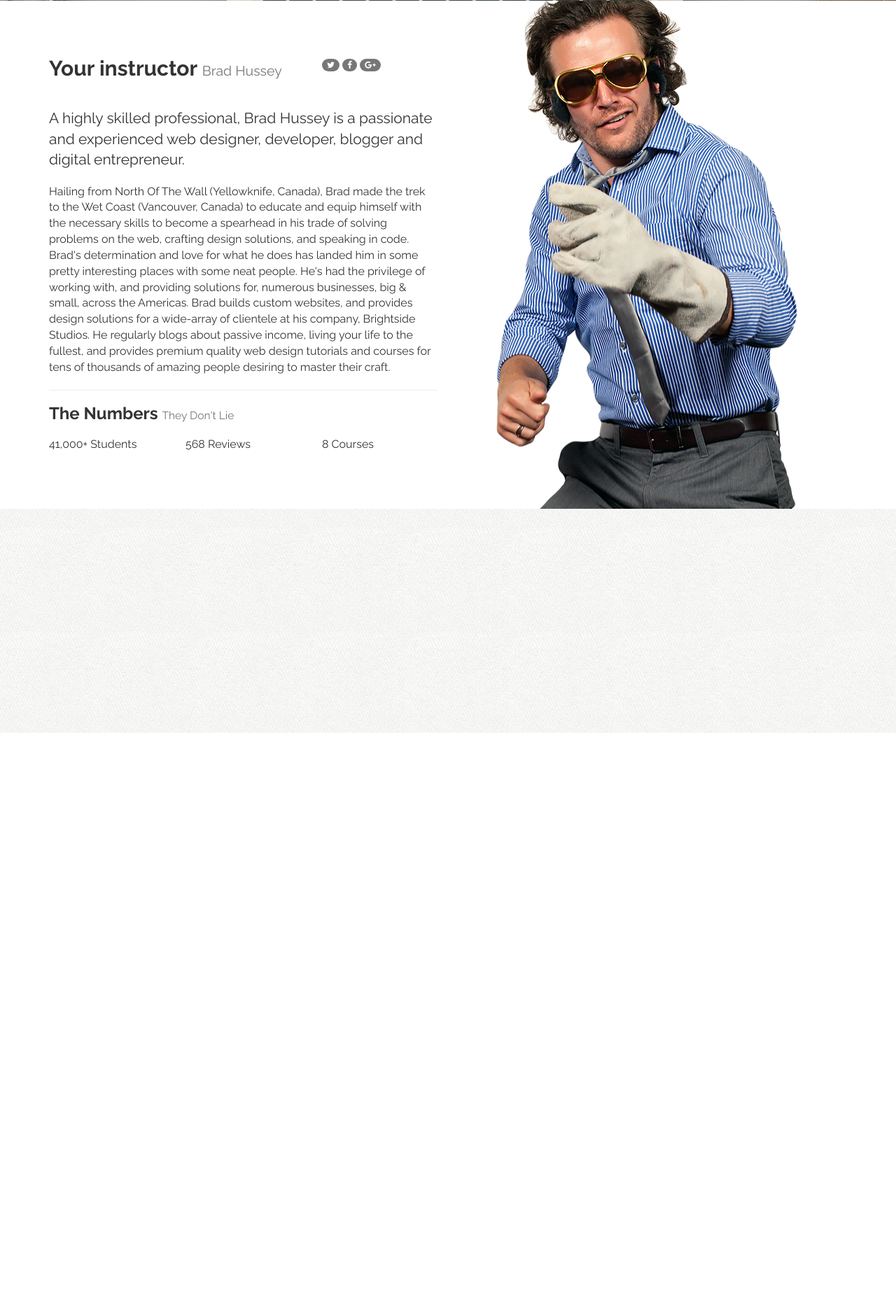
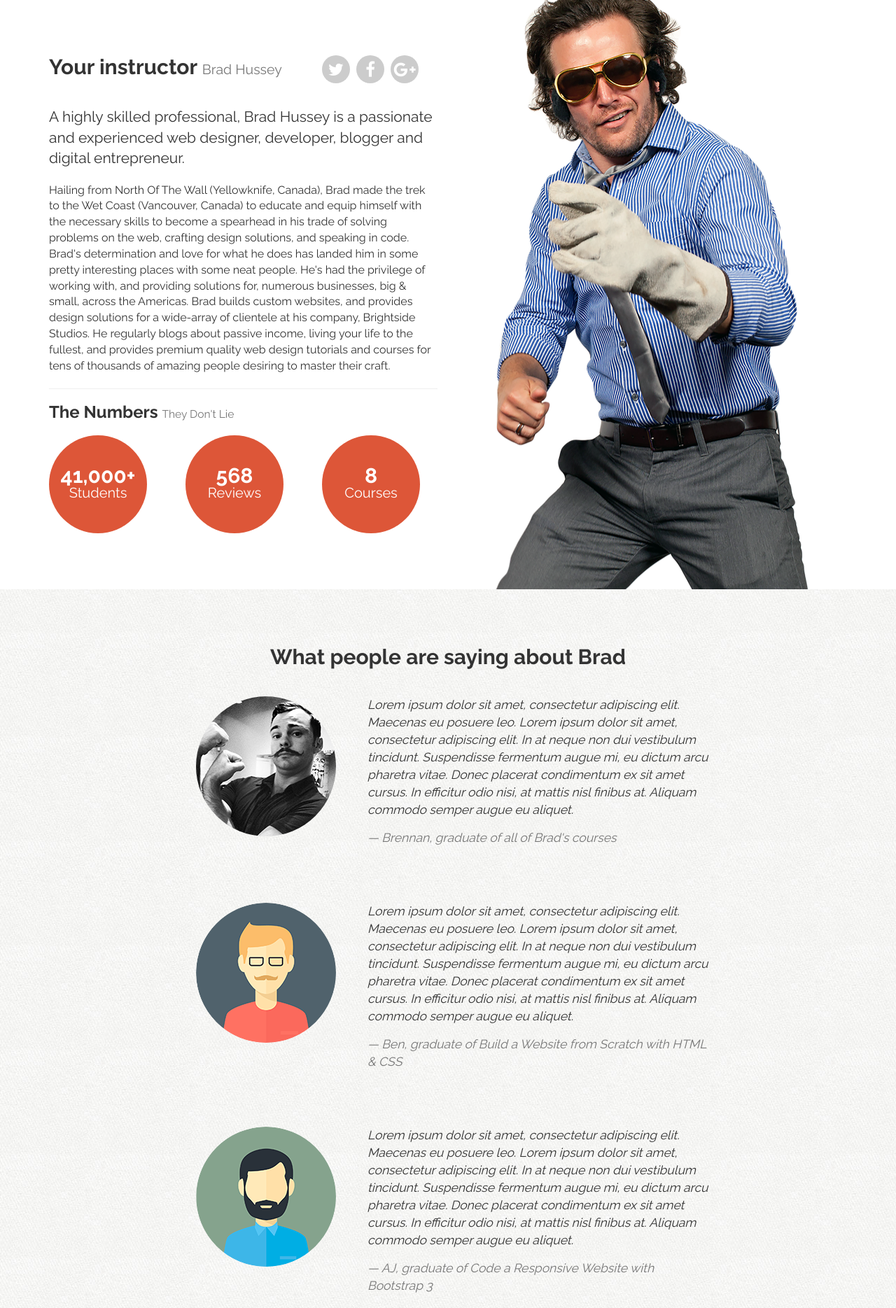
Before and after one commit to roxanneallard/Bootstrap-to-Wordpress, a PHP site: page / in a window 1280 px wide. Shown: the part 4289-6158 px from the top of the page at 70% size. Before the commit the page ends 5336 px from the top, so only its background shows below. Run offline with PHP 8.4, Linux system fonts and the light colour scheme; some libraries are stand-ins or nearby versions.

Commit message:
Finished the website layout

```diff
--- a/assets/css/custom.css
+++ b/assets/css/custom.css
@@ -45,6 +45,16 @@ h4 {
   font-size:18px;
 }
 
+a:link,
+a:visited {
+  color:#dd5638;
+}
+
+a:hover {
+  text-decoration: none;
+  color:#c9302c;
+}
+
 button, input, .btn, a.btn {
   -webkit-font-smoothing:antialiased;
   text-rendering: optimizeLegibility;
@@ -55,13 +65,75 @@ button, input, .btn, a.btn {
   font-weight: bold;
 }
 
+button.btn:focus {
+  outline: none !important;
+}
+
 .btn-danger {
   background-color: #dd5638;
   border-collapse: #d95131;
 }
 
+.btn-success {
+  background: #79b044;
+  border: none;
+}
+
+.btn-success:hover {
+  background: #6a9b3d;
+  border-color: #6a9b3d;
+}
+
 img {
   max-width: 100%;
+}
+
+.modal-content {
+  background: url('../img/tile.jpg') top left repeat;
+}
+
+.badge.social {
+  background: #ccc;
+  font-size: 24px;
+  height: 40px;
+  width:40px;
+  text-align: center;
+  line-height: 42px;
+  margin: 0 5px 20px 0;
+  padding: 0;
+  -webkit-border-radius:50px;
+  -moz-border-radius:50px;
+  border-radius: 50px;
+  color: white;
+}
+
+.badge.social.twitter:hover {
+  background-color: #55acee;
+}
+
+.badge.social.facebook:hover {
+  background-color: #3b5998;
+}
+
+.badge.social.gplus:hover {
+  background-color: #db4b39;
+}
+
+blockquote {
+  padding: 0;
+  border: none;
+  font-style: italic;
+  text-align: left;
+}
+
+blockquote cite {
+  display: block;
+  color:#777;
+  margin: 15px 0 0 0;
+}
+
+blockquote:before {
+  display: none;
 }
 
 /* === HERO === */
@@ -188,6 +260,96 @@ section {
   background: white url('../img/brad-elvis.png') 90% -10px no-repeat;
 }
 
+#instructor .num {
+  display: table;
+  font-size: 30px;
+  font-weight: bold;
+  color: white;
+  line-height: 24px;
+  height:140px;
+  width:140px;
+  text-align: center;
+  background: #dd5638;
+  -webkit-border-radius:100%;
+  -moz-border-radius:100%;
+  border-radius: 100%;
+  -webkit-font-smoothing:antialiased;
+  text-rendering: optimizeLegibility;
+
+}
+
+#instructor .num .num-content {
+  display: table-cell;
+  vertical-align: middle;
+}
+
+#instructor .num span {
+  display: block;
+  font-size: 20px;
+  font-weight: normal;
+}
+
+#kudos {
+  text-align: center;
+}
+
+.testimonial {
+  margin-bottom: 60px;
+}
+
+.testimonial img {
+  border-radius: 50%;
+  -webkit-border-radius:50%;
+  -moz-border-radius:50%;
+}
+
+#signup {
+  text-align: center;
+  background: url('../img/hipster-stuff.jpg') center center repeat fixed;
+  background-size: cover;
+  color:white;
+  padding: 140px 0;
+}
+
+#signup h2 {
+  font-weight: normal;
+}
+
+#signup h2 strong {
+  border-bottom: solid 2px #dd5638;
+}
+
+#signup .btn {
+  font-size:  24px;
+}
+
+footer {
+  background: #3e4249;
+  color: white;
+  padding: 20px 0 10px;
+  font-size: 12px;
+}
+
+footer p {
+  margin: 0;
+}
+
+footer a:link, footer a:visited {
+  color:white;
+}
+
+footer a:hover {
+  color: #dd5638;
+}
+
+footer li.signup-link a {
+  color: #dd5638;
+}
+
+footer li.signup-link a:hover {
+  font-weight: bold;
+}
+
 /* === CUSTOM ICON SPRITES === */
 i.ci {
   display: inline-block;
--- a/index.html
+++ b/index.html
@@ -73,6 +73,7 @@
             <div class="col-sm-7 hero-text">
               <h1>Bootstrap to Wordpress</h1>
               <p class="lead">Earn an extra $1k - $5k a Month by Learning to Code Your Very Own Responsive &amp; Custom Wordpress Websites With Bootstrap.</p>
+              <div class="row">
                 <div id="price-timeline">
                   <div class="col-sm-4 price price-active">
                     <h4>Pre-Launch Price <small>Ends soon!</small></h4>
@@ -87,7 +88,10 @@
                     <span>$399</span>
                   </div><!-- price -->
                 </div><!-- price-timeline -->
+              </div>
+              <div class="row">
                 <p><a class="btn btn-lg btn-danger" href="/" role="button">Enroll &raquo; </a></p>
+              </div>
             </div><!--col-sm-7 -->
           </div><!-- row -->
         </div><!-- container -->
@@ -286,18 +290,94 @@
     </section>
 
     <!-- TESTIMONIALS SECTION -->
-    <section>
-
-    </section>
+    <section id="kudos">
+      <div class="container">
+        <div class="row">
+          <div class="col-sm-8 col-sm-offset-2">
+            <h2>What people are saying about Brad</h2>
+            <!-- TESTIMONIALS -->
+            <div class="row testimonial">
+              <div class="col-sm-4">
+                <img src="assets/img/brennan.jpg" alt="Brennan">
+              </div><!-- col-sm-4 -->
+              <div class="col-sm-8">
+                <blockquote>
+                  Lorem ipsum dolor sit amet, consectetur adipiscing elit. Maecenas eu posuere leo. Lorem ipsum dolor sit amet, consectetur adipiscing elit. In at neque non dui vestibulum tincidunt. Suspendisse fermentum augue mi, eu dictum arcu pharetra vitae. Donec placerat condimentum ex sit amet cursus. In efficitur odio nisi, at mattis nisl finibus at. Aliquam commodo semper augue eu aliquet.
+                <cite>&mdash; Brennan, graduate of all of Brad's courses</cite>
+                </blockquote>
+              </div><!-- col-sm-8 -->
+            </div><!-- row -->
+            <div class="row testimonial">
+              <div class="col-sm-4">
+                <img src="assets/img/ben.png" alt="Ben">
+              </div><!-- col-sm-4 -->
+              <div class="col-sm-8">
+                <blockquote>
+                  Lorem ipsum dolor sit amet, consectetur adipiscing elit. Maecenas eu posuere leo. Lorem ipsum dolor sit amet, consectetur adipiscing elit. In at neque non dui vestibulum tincidunt. Suspendisse fermentum augue mi, eu dictum arcu pharetra vitae. Donec placerat condimentum ex sit amet cursus. In efficitur odio nisi, at mattis nisl finibus at. Aliquam commodo semper augue eu aliquet.
+                <cite>&mdash; Ben, graduate of Build a Website from Scratch with HTML &amp; CSS</cite>
+                </blockquote>
+              </div><!-- col-sm-8 -->
+            </div><!-- row -->
+            <div class="row testimonial">
+              <div class="col-sm-4">
+                <img src="assets/img/aj.png" alt="AJ">
+              </div><!-- col-sm-4 -->
+              <div class="col-sm-8">
+                <blockquote>
+                  Lorem ipsum dolor sit amet, consectetur adipiscing elit. Maecenas eu posuere leo. Lorem ipsum dolor sit amet, consectetur adipiscing elit. In at neque non dui vestibulum tincidunt. Suspendisse fermentum augue mi, eu dictum arcu pharetra vitae. Donec placerat condimentum ex sit amet cursus. In efficitur odio nisi, at mattis nisl finibus at. Aliquam commodo semper augue eu aliquet.
+                <cite>&mdash; AJ, graduate of Code a Responsive Website with Bootstrap 3</cite>
+                </blockquote>
+              </div><!-- col-sm-8 -->
+            </div><!-- row -->
+            <div class="row testimonial">
+              <div class="col-sm-4">
+                <img src="assets/img/ernest.png" alt="Ernest">
+              </div><!-- col-sm-4 -->
+              <div class="col-sm-8">
+                <blockquote>
+                  Lorem ipsum dolor sit amet, consectetur adipiscing elit. Maecenas eu posuere leo. Lorem ipsum dolor sit amet, consectetur adipiscing elit. In at neque non dui vestibulum tincidunt. Suspendisse fermentum augue mi, eu dictum arcu pharetra vitae. Donec placerat condimentum ex sit amet cursus. In efficitur odio nisi, at mattis nisl finibus at. Aliquam commodo semper augue eu aliquet.
+                <cite>&mdash; Ernest, graduate of Code Dynamic Websites with PHP</cite>
+                </blockquote>
+              </div><!-- col-sm-8 -->
+            </div><!-- row -->
+          </div><!-- col-sm-8 -->
+        </div><!-- row -->
+      </div><!-- container -->
+    </section><!-- kudos -->
 
     <!-- SIGNUP SECTION -->
-    <section>
-
-    </section>
+    <section id="signup" data-type="background" data-speed="4">
+      <div class="container">
+        <div class="row">
+          <div class="col-sm-6 col-sm-offset-3">
+            <h2>Are you ready to take your coding skills to the <strong>next level</strong>?</h2>
+            <p><a href="#" class="btn btn-lg btn-block btn-success">Yes, sign me up!</a></p>
+          </div><!-- col-sm-6 -->
+        </div><!-- row -->
+      </div><!-- container -->
+    </section><!-- signup -->
 
     <!-- FOOTER -->
     <footer>
-
+      <div class="container">
+        <div class="col-sm-3">
+          <p><a href="/"><img src="../img/logo.png" alt="Bootstrap to Wordpress"></a></p>
+        </div><!-- col-sm-3 -->
+        <div class="col-sm-6">
+          <nav>
+            <ul class="list-unstyled list-inline">
+              <li><a href="">Home</a></li>
+              <li><a href="">Blog</a></li>
+              <li><a href="">Resources</a></li>
+              <li><a href="">Contact</a></li>
+              <li class="signup-link"><a href="">Sign up now</a></li>
+            </ul>
+          </nav>
+        </div><!-- col-sm-6 -->
+        <div class="col-sm-3">
+          <p class="pull-right">&copy; 2017 Roxanne Allard</p>
+        </div><!-- col-sm-3 -->
+      </div><!-- container -->
     </footer>
 
     <!-- MODAL -->
```
Lines whose indentation alone changed are shown as unchanged.
